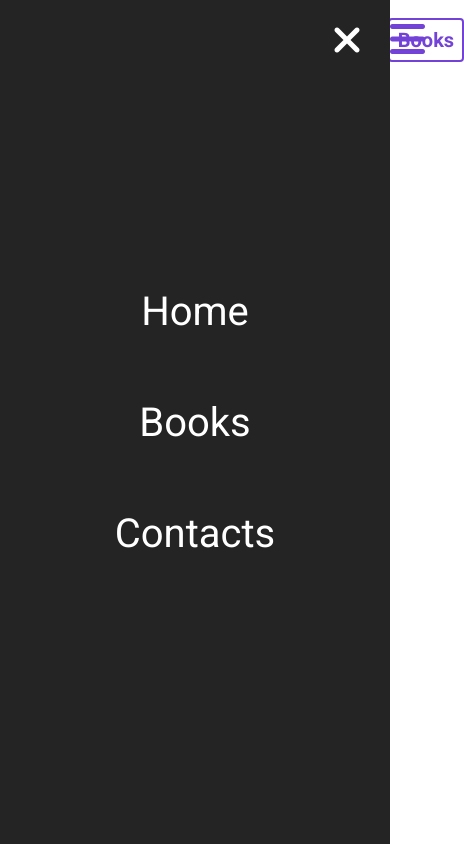
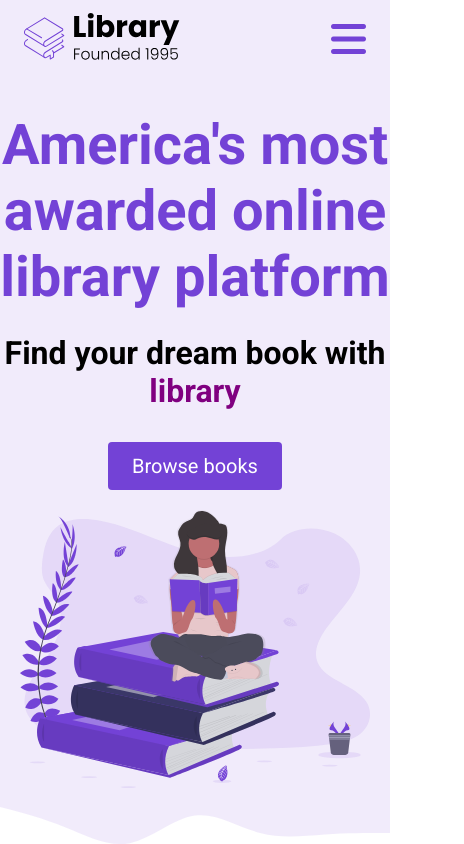
Before and after one commit to Doneesa/FES-Library, a plain HTML site: page index.html in a window 390 px wide. Shown: the top 844 px of the page, 464 px wide, since content can reach past the window. Drawn offline with Linux system fonts and the light colour scheme.

Commit message:
progress to responsive bug Mod 2 2.2

```diff
--- a/index.html
+++ b/index.html
@@ -18,12 +18,11 @@
           <li><a href="#" class="nav__link">Contact</a></li>
           <li><a href="#" class="nav__link nav__link--primary">Books</a></li>
         </ul>
-      </div>
-      <button class="btn__menu" oneclick="openMenu()">
+        <button class="btn__menu" onclick="openMenu()">
           <i class="fas fa-bars"></i>
         </button>
         <div class="menu__backdrop">
-        <button class="btn__menu btn__menu--close">
+          <button class="btn__menu btn__menu--close" onclick="closeMenu()">
             <i class="fas fa-times"></i>
           </button>
           <ul class="menu__links">
@@ -37,6 +36,7 @@
               <a class="menu__link no-cursor">Contacts</a>
             </li>
           </ul>
+        </div>
       </div>
     </nav>
     <header>
--- a/styles.css
+++ b/styles.css
@@ -90,6 +90,7 @@ li {
   text-align: center;
   border: none;
   color: #7342d6;
+  display: none;
 }
 
 .menu__backdrop {
@@ -103,13 +104,13 @@ li {
   display: flex;
   justify-content: center;
   align-items: center;
+  display: none;
 }
 
 .menu__links {
   display: flex;
   flex-direction: column;
   align-items: center;
-
 }
 
 .menu__list {
@@ -389,3 +390,12 @@ footer {
 .footer_link {
   padding: 0 8px ;
 }
+@media (max-width: 550px) {
+  .nav__links {
+    display: none;
+  }
+
+  .btn__menu {
+    display: block;
+  }
+}
```
Lines whose indentation alone changed are shown as unchanged.
